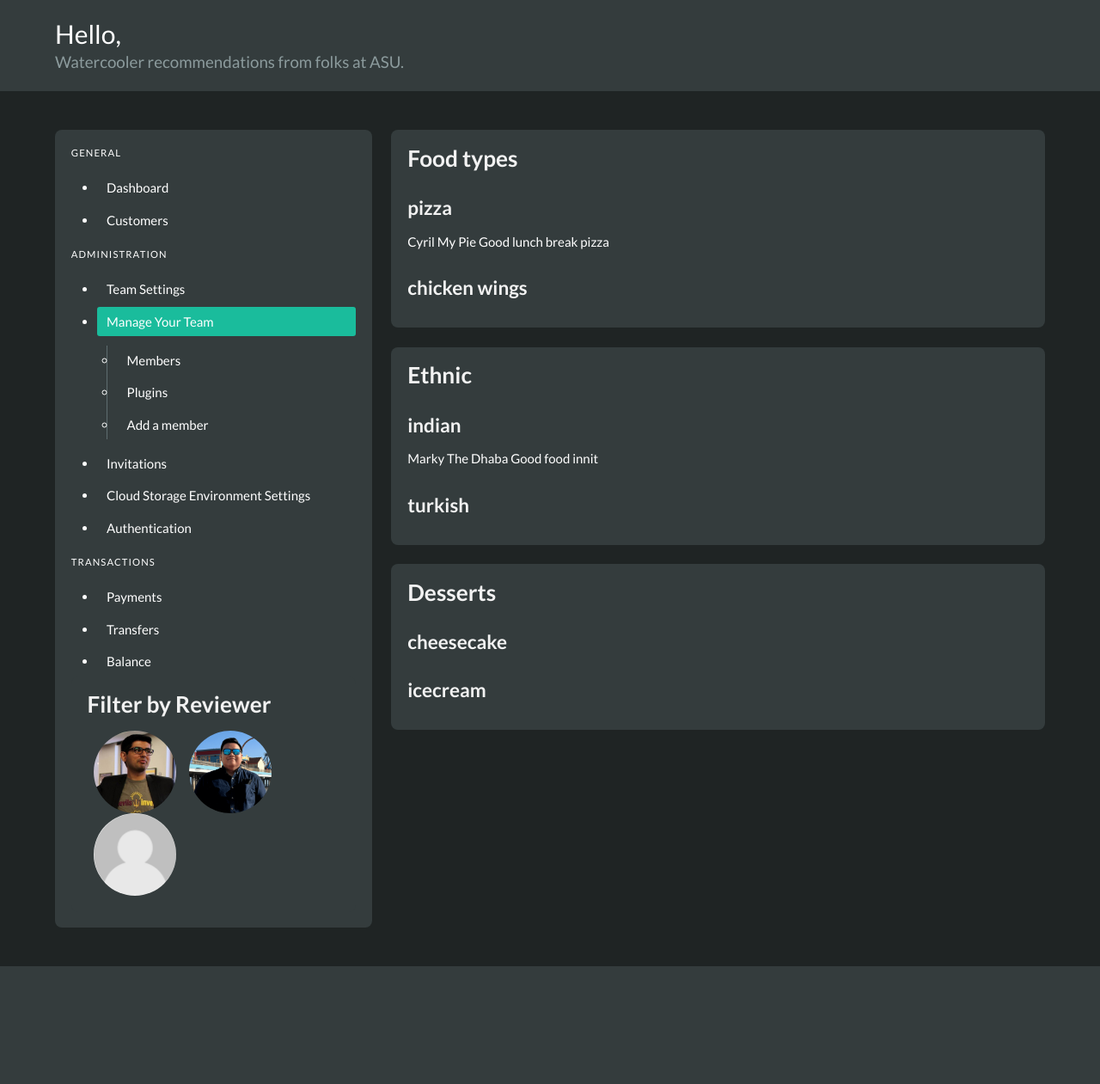
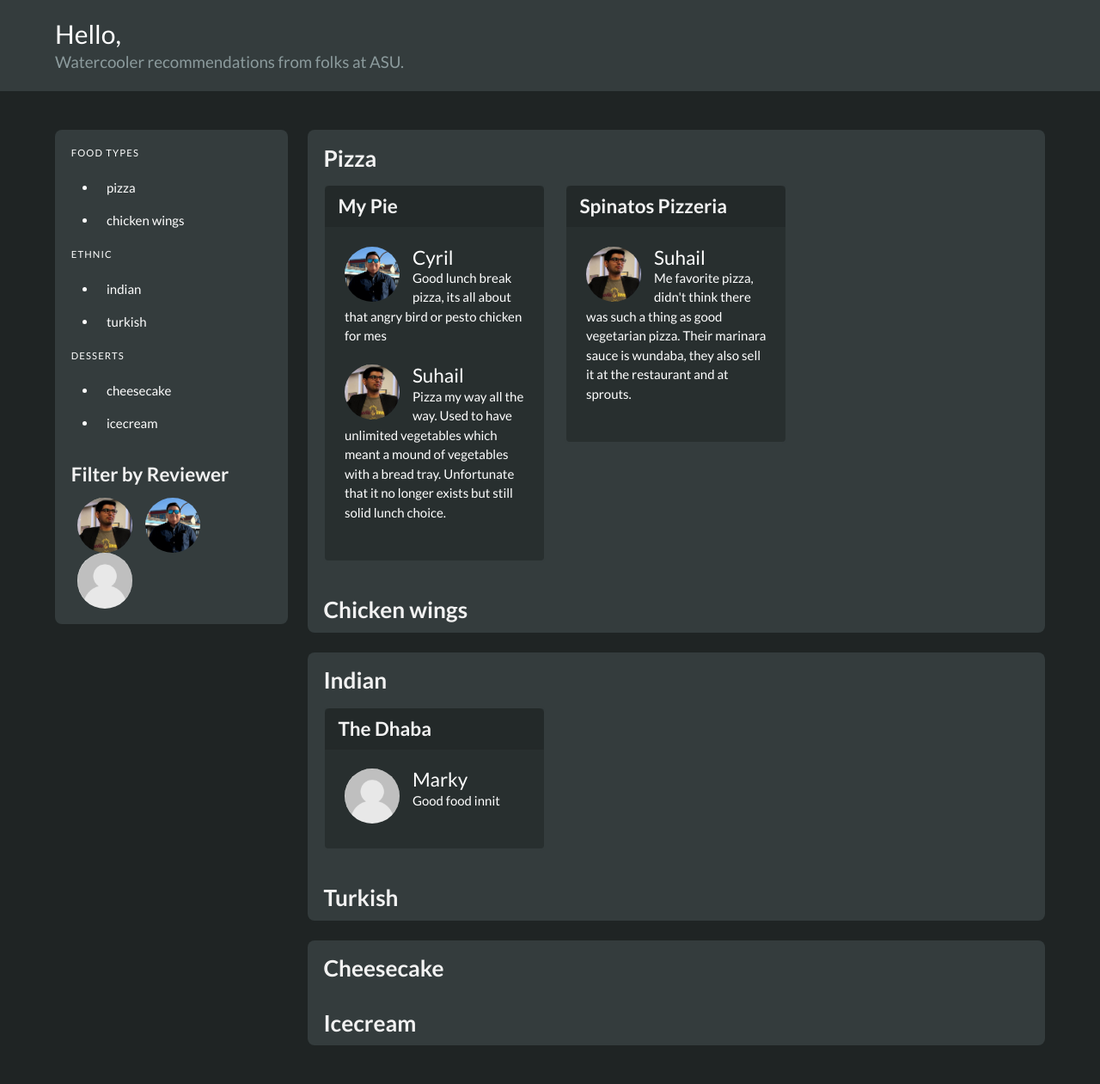
Before and after one commit to Phoenix-Effect/mmfood, a Flask app: page / in a window 1280 px wide. Shown: the whole page at 86% size. Before the commit the page ends 1124 px from the top, so only its background shows below. Run offline with Flask 2, Linux system fonts and the light colour scheme.

Commit message:
Basic layouts working along with sidebar menu

```diff
--- a/main.py
+++ b/main.py
@@ -1,11 +1,13 @@
 import pip
 import os
+
 
 def import_or_install(package):
     try:
         __import__(package)
     except ImportError:
         pip.main(['install', package])
+
 
 if not os.environ['USER'] == 'suhail':
     import_or_install('flask')
@@ -45,16 +47,30 @@ def get_formatted_data():
                 lambda restaurant: restaurant['name'] == i['restaurant'], restaurants)
         )[0]['tags']
 
+    unique_restaurants = list(set([d['restaurant'] for d in reviews]))
+
+    unique_restaurants_with_tag = []
+
+    for i in unique_restaurants:
+        unique_restaurants_with_tag.append(list(
+            filter(
+                lambda rest: i in rest['name'], restaurants
+            )
+        )[0])
+
     frontend = OrderedDict()
 
+    # I don't understand what's going on here or why I did this
     for categories in taxonomies:
         frontend[categories] = OrderedDict()
         for cat in taxonomies[categories]:
-            frontend[categories][cat] = list(
-                filter(
-                    lambda rest: cat in rest['tags'], reviews
-                )
-            )
+            frontend[categories][cat] = OrderedDict()
+            for i in unique_restaurants_with_tag:
+                restaurants_in_this_cat = list(filter(lambda rest: cat in rest['tags'], unique_restaurants_with_tag))
+                for j in restaurants_in_this_cat:
+                    frontend[categories][cat][j['name']] = OrderedDict()
+                    frontend[categories][cat][j['name']] = list(
+                        filter(lambda rest: j['name'] in rest['restaurant'], reviews))
 
     return frontend
 
--- a/static/css/custom.css
+++ b/static/css/custom.css
@@ -10,3 +10,28 @@
 .clear{
     clear: both;
 }
+
+.content .card h3 {
+    margin-bottom: 0;
+}
+
+.content .card figure {
+    margin-left: 0;
+    margin-right: 0;
+}
+
+.content .card .media:not(:last-child){
+    margin-bottom: 0;
+}
+
+.review-photo{
+    height: 64px;
+    width: 64px;
+    float: left;
+    margin-right: 15px;
+    border-radius: 32px;
+}
+
+.card-review{
+    margin-bottom: 15px;
+}
--- a/static/data.json
+++ b/static/data.json
@@ -41,6 +41,10 @@
         {
             "name": "Casey Moores Oyester House",
             "tags": ["bar", "drinks after work"]
+        },
+        {
+            "name": "Spinatos Pizzeria",
+            "tags": ["pizza", "fine dining"]
         }
     ],
 
@@ -53,7 +57,17 @@
         {
             "reviewer": "Cyril",
             "restaurant": "My Pie",
-            "review": "Good lunch break pizza"
+            "review": "Good lunch break pizza, its all about that angry bird or pesto chicken for mes"
+        },
+        {
+            "reviewer": "Suhail",
+            "restaurant":"My Pie",
+            "review": "Pizza my way all the way. Used to have unlimited vegetables which meant a mound of vegetables with a bread tray. Unfortunate that it no longer exists but still solid lunch choice."
+        },
+        {
+            "reviewer": "Suhail",
+            "restaurant": "Spinatos Pizzeria",
+            "review": "Me favorite pizza, didn't think there was such a thing as good vegetarian pizza. Their marinara sauce is wundaba, they also sell it at the restaurant and at sprouts."
         }
     ],
 
--- a/templates/home.jinja
+++ b/templates/home.jinja
@@ -26,96 +26,86 @@
   <section class="section">
     <div class="container">
       <div class="columns">
-        <div class="column is-4">
+        <div class="column is-3">
           <div class="box content">
+
             <aside class="menu">
+              {% for key, parent in big_data.items() %}
               <p class="menu-label">
-                General
+                {{ key }}
               </p>
               <ul class="menu-list">
+                {% for key2, child in parent.items() %}
                 <li>
-                  <a>Dashboard</a>
+                  <a href="#{{ key2 }}">{{ key2 }}</a>
                 </li>
-                <li>
-                  <a>Customers</a>
-                </li>
+                {% endfor %}
               </ul>
-              <p class="menu-label">
-                Administration
-              </p>
-              <ul class="menu-list">
-                <li>
-                  <a>Team Settings</a>
-                </li>
-                <li>
-                  <a class="is-active">Manage Your Team</a>
-                  <ul>
-                    <li>
-                      <a>Members</a>
-                    </li>
-                    <li>
-                      <a>Plugins</a>
-                    </li>
-                    <li>
-                      <a>Add a member</a>
-                    </li>
-                  </ul>
-                </li>
-                <li>
-                  <a>Invitations</a>
-                </li>
-                <li>
-                  <a>Cloud Storage Environment Settings</a>
-                </li>
-                <li>
-                  <a>Authentication</a>
-                </li>
-              </ul>
-              <p class="menu-label">
-                Transactions
-              </p>
-              <ul class="menu-list">
-                <li>
-                  <a>Payments</a>
-                </li>
-                <li>
-                  <a>Transfers</a>
-                </li>
-                <li>
-                  <a>Balance</a>
-                </li>
-              </ul>
+              {% endfor %}
             </aside>
 
-          <div class="box content">
-            <h2>Filter by Reviewer</h2>
+            <h3>Filter by Reviewer</h3>
             {% for reviewer in reviewers %}
             <div class="reviewer">
-              <figure class="image is-96x96">
+              <figure class="image is-64x64">
                 <img class="is-rounded" alt="Photo of {{ reviewer.name }}"
                   src="static/profile/{% if reviewer.photo %}{{ reviewer.photo }}{% else %}anon.png{% endif %}">
               </figure>
             </div>
             {% endfor %}
             <div class="clear"></div>
-          </div>
 
           </div>
         </div>
-        <div class="column is-8">
-
+        <div class="column is-9">
 
           {% for key, parent in big_data.items() %}
           <div class="box content">
-            <h2>{{ key|capitalize }}</h2>
             {% for key2, child in parent.items() %}
-              <h3>{{ key2 }}</h3>
-              {% for review in child %}
-                {{ review.reviewer }}
-                {{ review.restaurant }}
-                {{ review.review }}
+            <h2 id="{{ key2 }}">{{ key2|capitalize }}</h2>
+            <div class="columns">
+
+              {% for key3, child3 in child.items() %}
+              <div class="column is-one-third">
+                <div class="card">
+                  <header class="card-header">
+                    <h3 class="card-header-title">
+                      {{ key3 }}
+                    </h3>
+                    <a href="#" class="card-header-icon" aria-label="more options">
+                      <span class="icon">
+                        <i class="fas fa-angle-down" aria-hidden="true"></i>
+                      </span>
+                    </a>
+                  </header>
+                  <div class="card-content">
+                    <div class="content">
+                      {% for review in child3 %}
+                      <div class="content card-review">
+                        <img src="static/profile/{% if review.photo %}{{ review.photo }}{% else %}anon.png{% endif %}"
+                          class="review-photo">
+                        <div class="media-content">
+                          <p class="title is-4">{{ review.reviewer }}</p>
+                        </div>
+                        {{ review.review }}
+                      </div>
+                      <div class="clear"></div>
+                      {% endfor %}
+                    </div>
+                  </div>
+                </div>
+
+              </div>
               {% endfor %}
+
+            </div>
+
+            {# <div>
+              <div class="divider">{{ key2 }}</div>
+            </div> #}
+
             {% endfor %}
+
           </div>
           {% endfor %}
 
```
Also changed, not shown: scratch.py (+16 -6 lines).
